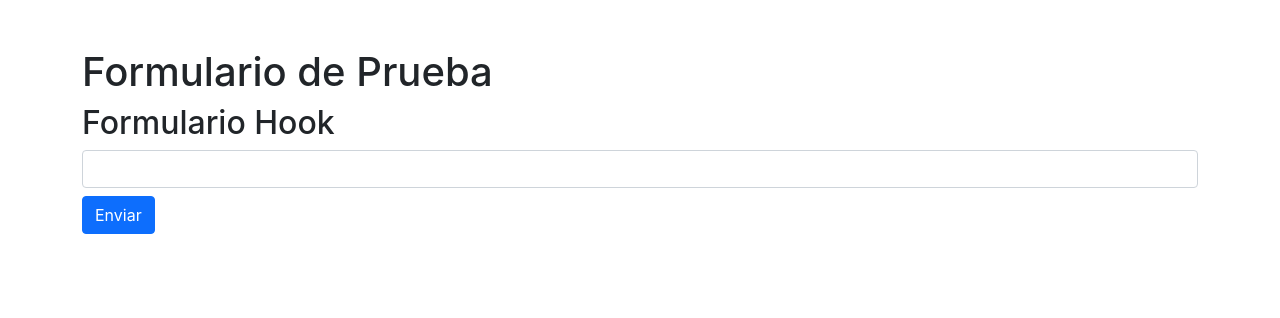
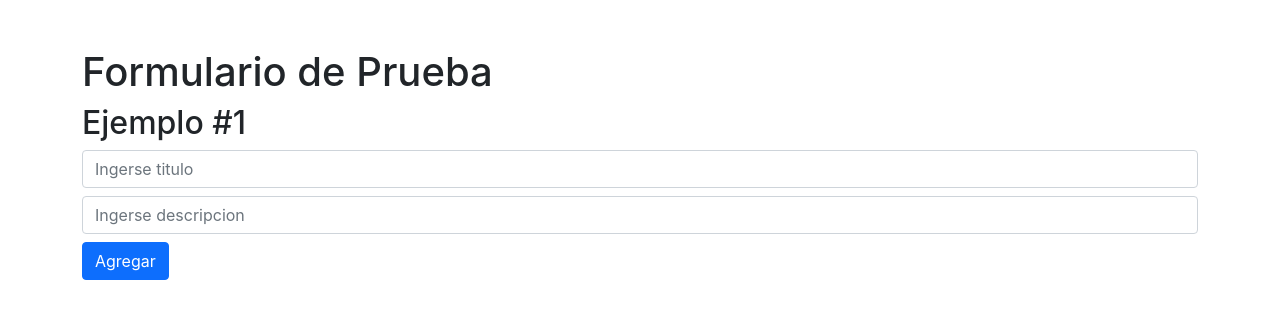
Before and after one commit to raultarifa/mi_primer_react, a React (Create React App) app: page / in a window 1280 px wide. Shown: the top 318 px of the page. Built offline with nearby package versions, Linux system fonts and the light colour scheme.

Commit message:
FormEjemplo1

```diff
--- a/src/App.js
+++ b/src/App.js
@@ -4,6 +4,7 @@
 import Lista from './components/Lista.js'
 import Formulario from './components/Formulario.js'
 import FormHook from './components/FormHook.js'
+import EjemploUno from './components/EjemploUno.js';
 
 
 function App() {
@@ -20,8 +21,9 @@
       <Jsx />
       <Lista />
       <Formulario />
+      <FormHook />
       */}
-      <FormHook />
+      <EjemploUno />
     </div>
   );
 }
--- /dev/null
+++ b/src/components/EjemploUno.js
@@ -0,0 +1,79 @@
+import React, { Fragment, useState } from 'react';
+import {useForm} from 'react-hook-form';
+
+const EjemploUno = () => {
+
+    const {register,errors,handleSubmit} = useForm();
+
+    const [Entradas, setEntradas] = useState([])
+
+    const onSubmit= (data,e)=>{
+        console.log(data)
+        setEntradas([
+            ...Entradas,
+            data
+        ])
+
+        {/*Reseteamos los imput */}
+        e.target.reset()
+    }
+
+    return (
+
+        <Fragment>
+            <h2>Ejemplo #1</h2>
+            <form onSubmit={handleSubmit(onSubmit)}>
+                <input
+                    name="titulo"
+                    placeholder="Ingerse titulo"
+                    className="form-control my-2"
+                    ref={
+                        register({
+                            required:{value:true,message:'Campo Obligatorio'},
+                            minLength:{value:2,message:'Minimo 2 letras'}
+                        })
+                    }>
+                </input>
+
+                {   errors.titulo &&
+                    <span className="text-danger text-small d-block mb-2">
+                        {errors?.titulo?.message},
+                    </span>
+                }
+                <input
+                    name="descripcion"
+                    placeholder="Ingerse descripcion"
+                    className="form-control my-2"
+                    ref={
+                        register({
+                            required:{value:true,message:'Campo Obligatorio'},
+                            minLength:{value:5,message:'Minimo 5 letras'}
+                        })
+                    }>
+                </input>
+
+                {/* si colocamos entre llaves el span y ponemos errors.titulo &&
+                    es lo mismo que poner un IF  exite el errors titulo*/}
+
+
+                {   errors.descripcion &&
+                    <span className="text-danger text-small d-block mb-2">
+                        {errors?.descripcion?.message}
+                    </span>
+                }
+
+                <button className="btn btn-primary">Agregar</button>
+            </form>
+            <ul>
+                {
+                    Entradas.map(item =>
+                        <li>{item.titulo}-{item.descripcion}</li>)
+
+                }
+            </ul>
+
+        </Fragment>
+     );
+}
+
+export default EjemploUno;
```
Also changed, not shown: 1 other file (tests, documents, lock files or other folders).
